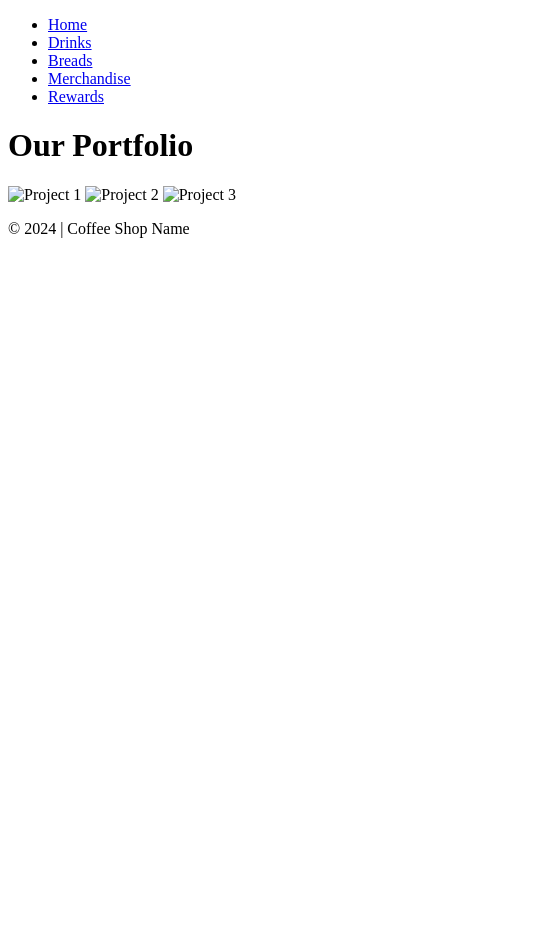
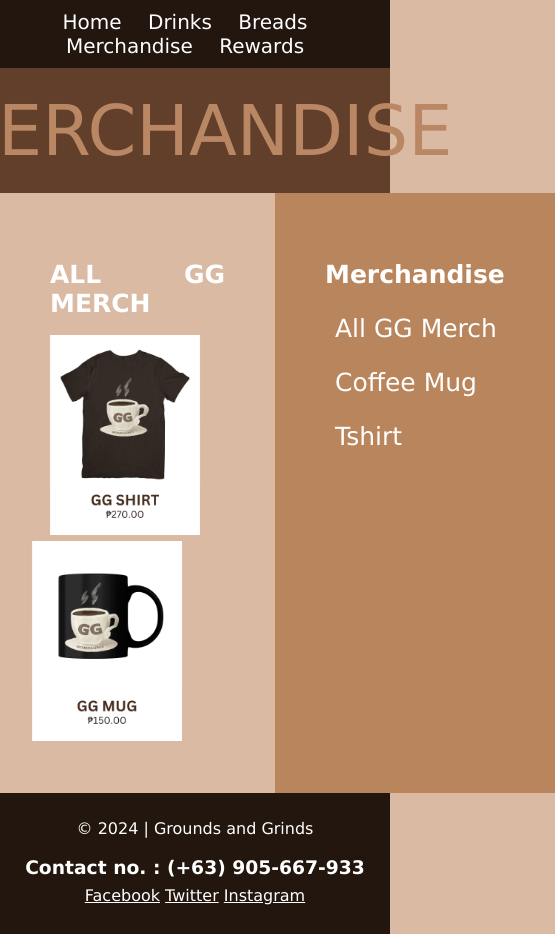
Before and after one commit to itian16/ITEW4_Midterm_Exercise1, a plain HTML site: page merchandise.html in a window 390 px wide. Shown: the whole page, 555 px wide, since content can reach past the window. Before the commit the page ends 844 px from the top, so only its background shows below. Drawn offline with Linux system fonts and the light colour scheme.

Commit message:
Done Merchandise

```diff
--- /dev/null
+++ b/merchandise.css
@@ -0,0 +1,171 @@
+/* Global Styles */
+body {
+    font-family: Verdana, Geneva, Tahoma, sans-serif;
+    margin: 0;
+    padding: 0;
+    background-color: #dbbaa4;
+}
+
+header {
+    background-color: #22160F;
+    color: #fff;
+    padding: 10px 0;
+}
+
+nav{
+    text-align: center;
+    font-size: 20px;
+}
+
+nav ul {
+    list-style-type: none;
+    margin: 0;
+    padding: 0;
+}
+
+nav ul li {
+    display: inline;
+    margin-right: 20px;
+}
+
+nav ul li a {
+    color: #fff;
+    text-decoration: none;
+}
+
+footer {
+
+    background-color: #22160F;
+    color: #fff;
+    padding: 10px 0;
+    bottom: 0;
+    width: 100%;
+    text-align: center;
+    margin-top: auto;
+}
+
+footer .social-media a{
+    color: white;
+}
+
+footer .social-media a:hover {
+    color: #DBBAA4;
+}
+
+footer .social-media{
+    margin-top: -10px;
+}
+
+/* Specific Styles */
+#sub-header{
+    background-color: #623f2a;
+    height: 125px;
+    width: 100%;
+    display: flex;
+    justify-content: center; /* Horizontally center the content */
+    align-items: center; /* Vertically center the content */
+}
+
+#sub-header h1{
+    text-align: center;
+    font-size: 70px;
+    color: #ba8764;
+    font-weight: lighter;
+}
+
+/* Merchandise Section */
+#merchandise-section{
+    height: 700px;
+    display:flex;
+}
+
+#merchandise-section h1{
+    margin-left: 40px;
+}
+
+#merchandise-section #section1{
+    width: 100%;
+    flex: 2;
+    padding: 50px;
+    font-size: 25px;
+    text-align: justify;
+    color:#ffffff;
+}
+
+#merchandise-section #imgshirt{
+    margin-left: -8px;
+    height: 400px;
+    width: 400px;
+}
+
+#merchandise-section #imgmug{
+    margin-left: -80px;
+    height: 400px;
+    width: 400px;
+}
+
+#merchandise-section #section2{
+    width: 100%;
+    flex: 1;
+    font-size: 25px;
+    background-color: #B8855C;
+    color:#ffffff;
+    padding: 50px;
+    text-align: justify;
+}
+
+#details p{
+    margin-left: 80px;
+}
+
+@media only screen and (max-width: 1200px) {
+     nav{
+        text-align: center;
+        font-size: 20px;
+    }
+
+    #merchandise-section{
+        height: 600px;
+        display:flex;
+    }
+
+    #merchandise-section h1{
+        margin-left: 0px;
+        font-size: 25px;
+    }
+
+    #merchandise-section #section1{
+        width: 100%;
+        flex: 2;
+        padding: 50px;
+        font-size: 25px;
+        text-align: justify;
+        color:#ffffff;
+    }
+
+    #merchandise-section #imgshirt{
+        margin-left: -25px;
+        height: 200px;
+        width: 200px;
+    }
+
+    #merchandise-section #imgmug{
+        margin-left: -43px;
+        height: 200px;
+        width: 200px;
+    }
+
+    #merchandise-section #section2{
+        width: 100%;
+        flex: 1;
+        font-size: 25px;
+        background-color: #B8855C;
+        color:#ffffff;
+        padding: 50px;
+        text-align: justify;
+    }
+
+    #details p{
+        margin-left: 10px;
+    }
+}
--- a/merchandise.html
+++ b/merchandise.html
@@ -4,7 +4,7 @@
     <meta charset="UTF-8">
     <meta name="viewport" content="width=device-width, initial-scale=1.0">
     <title>Our Portfolio</title>
-    <link rel="stylesheet" href="styles.css">
+    <link rel="stylesheet" href="merchandise.css">
 </head>
 <body>
     <header>
@@ -18,16 +18,37 @@
             </ul>
         </nav>
     </header>
-    <main>
-        <h1>Our Portfolio</h1>
-        <div class="gallery">
-            <img src="image1.jpg" alt="Project 1">
-            <img src="image2.jpg" alt="Project 2">
-            <img src="image3.jpg" alt="Project 3">
+
+    <div id="sub-header">
+        <h1>MERCHANDISE</h1>
+    </div>
+
+    <div id="merchandise-section">
+        <div id="section1">
+            <h1>ALL GG MERCH</h1>
+            <img id="imgshirt" src="imgsrc/merch-shirt.png">
+            <img id="imgmug" src="imgsrc/merch-mug.png">
         </div>
-    </main>
+
+        <div id="section2">
+            <h1>Merchandise</h1>
+            <div id="details">
+                <p>All GG Merch</p>
+                <p>Coffee Mug</p>
+                <p>Tshirt</p>
+            </div>
+        </div>
+    </div>
+
     <footer>
-        <p>&copy; 2024 | Coffee Shop Name</p>
+        <p>&copy; 2024 | Grounds and Grinds</p>
+        <h3>Contact no. : (+63) 905-667-933</h3>
+        <div class="social-media">
+            <!-- Links to social media profiles -->
+            <a href="#">Facebook</a>
+            <a href="#">Twitter</a>
+            <a href="#">Instagram</a>
+        </div><br>
     </footer>
 </body>
 </html>
```
Also changed, not shown: index.css (+6 -6 lines), imgsrc/merch-mug.png (added), imgsrc/merch-shirt.png (added).
